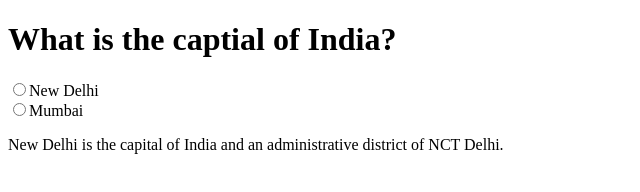
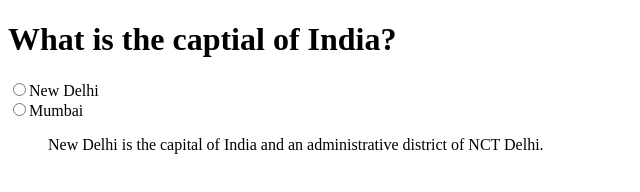
Before and after one commit to acciojob/trivia-soumyabratam6, a website: page main.html in a window 1280 px wide. Shown: the whole page, without its empty margins (0-640 px from the left). Drawn offline with Linux system fonts and the light colour scheme.

Commit message:
created a submission

```diff
--- a/main.html
+++ b/main.html
@@ -12,7 +12,7 @@
 	<input type="radio" name="city">New Delhi
 	<br>
 	<input type="radio" name="city">Mumbai
-	<p>New Delhi is the capital of India and an administrative district of NCT Delhi.</p>
+	<blockquote>New Delhi is the capital of India and an administrative district of NCT Delhi.</blockquote>
     <script type="text/javascript" src="./script.js">
 
 </script>
```
